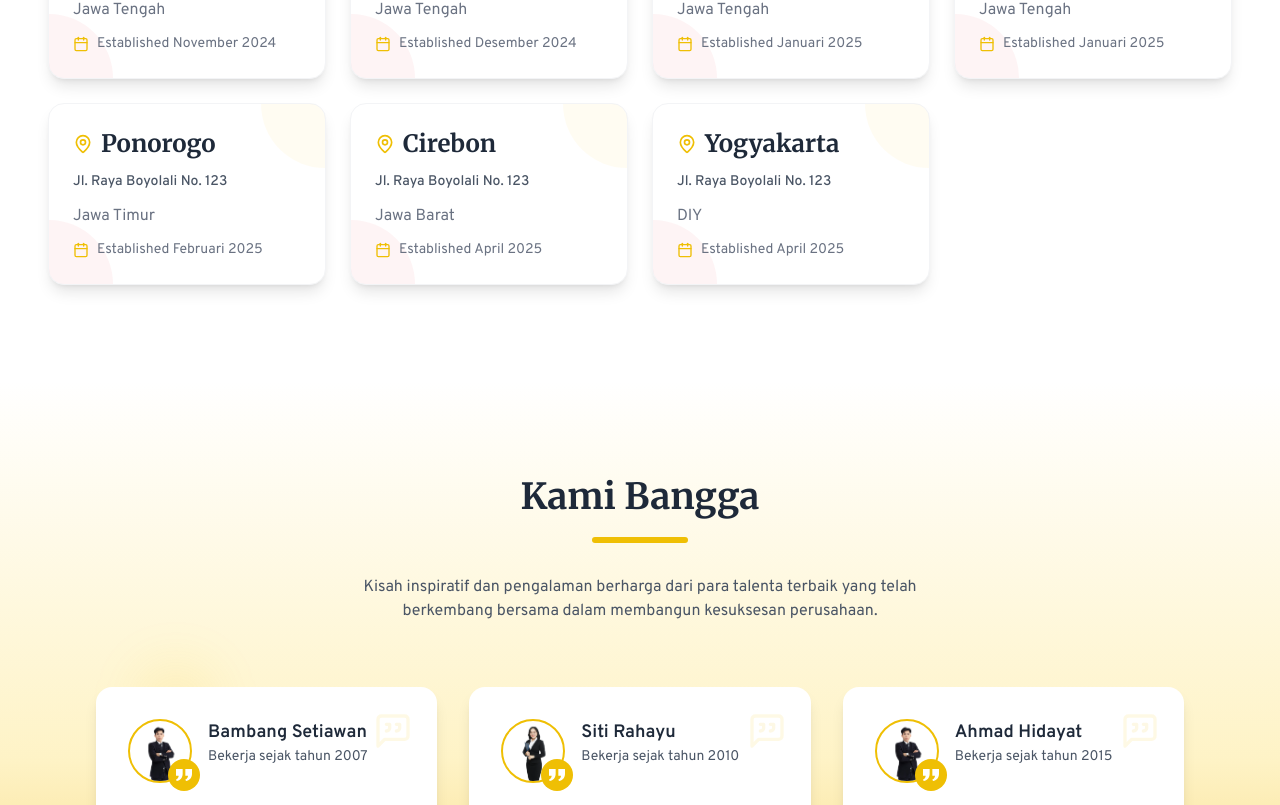
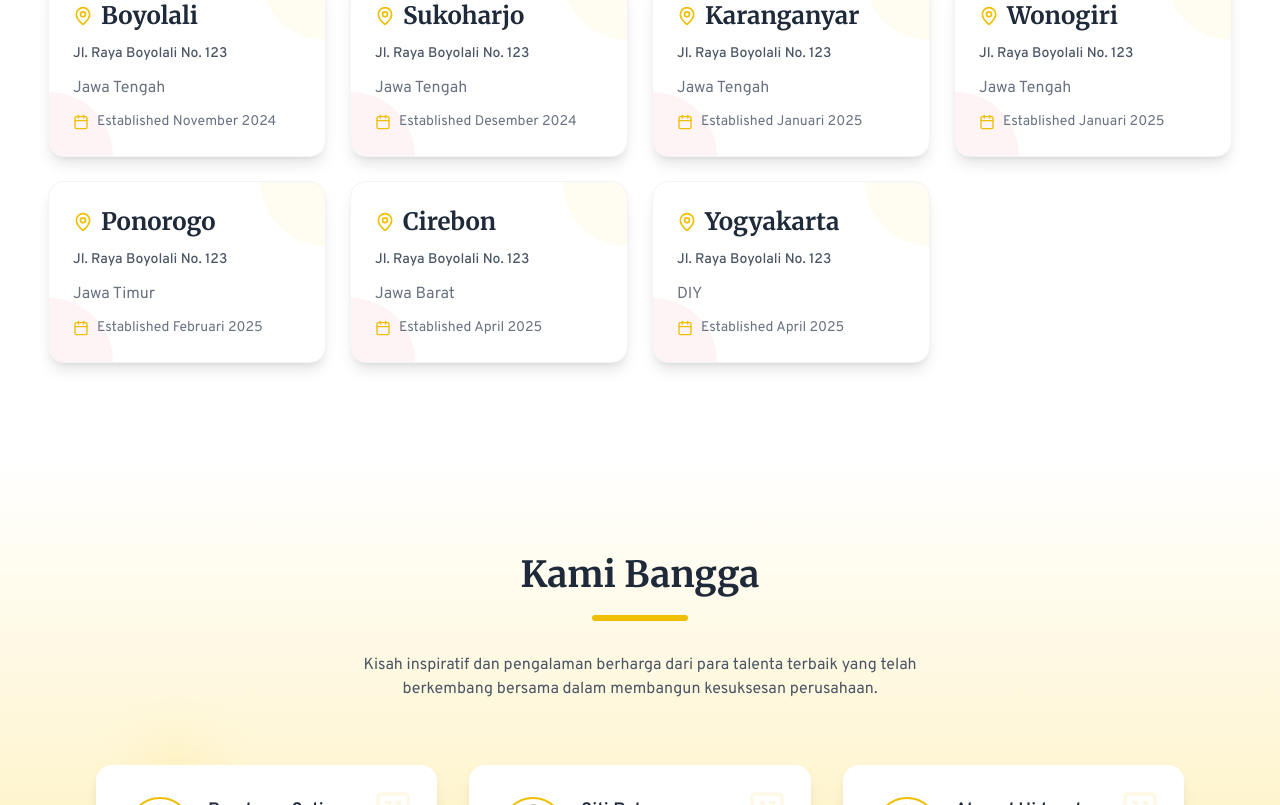
Before and after one commit to irfanfaiz25/dnn-company-profile, a React (Vite) app: page /tim-manajemen in a window 1280 px wide. Shown: the part 1995-2800 px from the top of the page. Built offline with nearby package versions, Linux system fonts and the light colour scheme.

Commit message:
fix: change section height tim manajemen page to min-h-screen

```diff
--- a/src/Pages/TimManajemen/Achievements.jsx
+++ b/src/Pages/TimManajemen/Achievements.jsx
@@ -62,7 +62,7 @@ const Achievements = () => {
     },
   ];
   return (
-    <div className="mx-auto py-16 md:py-24 bg-gradient-to-t from-white via-yellow-50 to-primary-gold/20">
+    <div className="mx-auto min-h-screen py-16 md:py-24 bg-gradient-to-t from-white via-yellow-50 to-primary-gold/20">
       <div className="flex flex-col justify-center items-center mb-10 md:mb-16 px-4 md:px-14">
         <motion.h2
           initial={{ opacity: 0, y: 30 }}
--- a/src/Pages/TimManajemen/Branches.jsx
+++ b/src/Pages/TimManajemen/Branches.jsx
@@ -48,7 +48,7 @@ const Branches = () => {
   ];
 
   return (
-    <div className="mx-auto py-16 md:py-24 bg-white">
+    <div className="mx-auto min-h-screen py-16 md:py-24 bg-white">
       <div className="flex flex-col justify-center items-center mb-10 md:mb-16 px-4 md:px-14">
         <motion.h2
           initial={{ opacity: 0, y: 30 }}
@@ -100,7 +100,10 @@ const Branches = () => {
 
             <div className="relative">
               <div className="flex items-center mb-3">
-                <MapPin size={20} className="text-primary-gold mr-2 flex-shrink-0" />
+                <MapPin
+                  size={20}
+                  className="text-primary-gold mr-2 flex-shrink-0"
+                />
                 <h3 className="text-xl md:text-2xl font-display font-bold text-gray-800 group-hover:text-primary-gold transition-colors">
                   {branch.city}
                 </h3>
@@ -114,7 +117,10 @@ const Branches = () => {
                   <span>{branch.region}</span>
                 </div>
                 <div className="flex items-center text-sm text-gray-500">
-                  <Calendar size={16} className="mr-2 text-primary-gold flex-shrink-0" />
+                  <Calendar
+                    size={16}
+                    className="mr-2 text-primary-gold flex-shrink-0"
+                  />
                   <span>Established {branch.established}</span>
                 </div>
               </div>
--- a/src/Pages/TimManajemen/Testimonials.jsx
+++ b/src/Pages/TimManajemen/Testimonials.jsx
@@ -32,7 +32,7 @@ const Testimonials = () => {
   ];
 
   return (
-    <div className="mx-auto px-4 md:px-6 xl:px-24 py-16 md:py-24 bg-gradient-to-t from-primary-gold via-amber-100 to-white">
+    <div className="mx-auto min-h-screen px-4 md:px-6 xl:px-24 py-16 md:py-24 bg-gradient-to-t from-primary-gold via-amber-100 to-white">
       <div className="flex flex-col items-center">
         <motion.h2
           initial={{ opacity: 0, y: 30 }}
```
